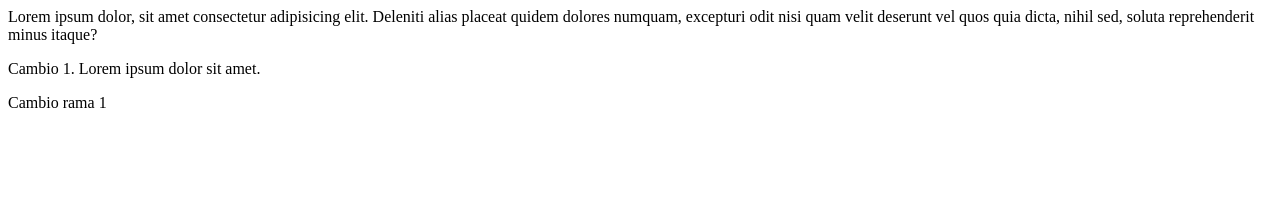
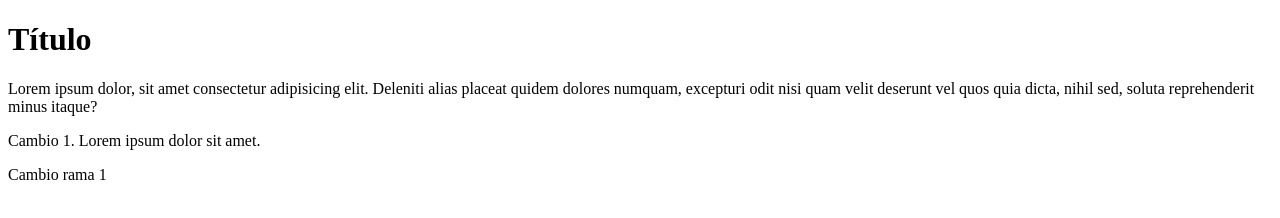
Before and after one commit to elianaarciniegast/Coder-House, a plain HTML site: page index.html in a window 1280 px wide. Drawn offline with Linux system fonts and the light colour scheme.

Commit message:
Se agrega un título

```diff
--- a/index.html
+++ b/index.html
@@ -7,7 +7,9 @@
     <title>Inicio Pruebas Git y GitHub</title>
 </head>
 <body>
-    Lorem ipsum dolor, sit amet consectetur adipisicing elit. Deleniti alias placeat quidem dolores numquam, excepturi odit nisi quam velit deserunt vel quos quia dicta, nihil sed, soluta reprehenderit minus itaque?
+    <h1>Título</h1>
+    <p>Lorem ipsum dolor, sit amet consectetur adipisicing elit. Deleniti alias placeat quidem dolores numquam, excepturi odit nisi quam velit deserunt vel quos quia dicta, nihil sed, soluta reprehenderit minus itaque?
+    </p>
     <p>Cambio 1. Lorem ipsum dolor sit amet.</p>
     <p>Cambio rama 1</p>
 </body>
```
